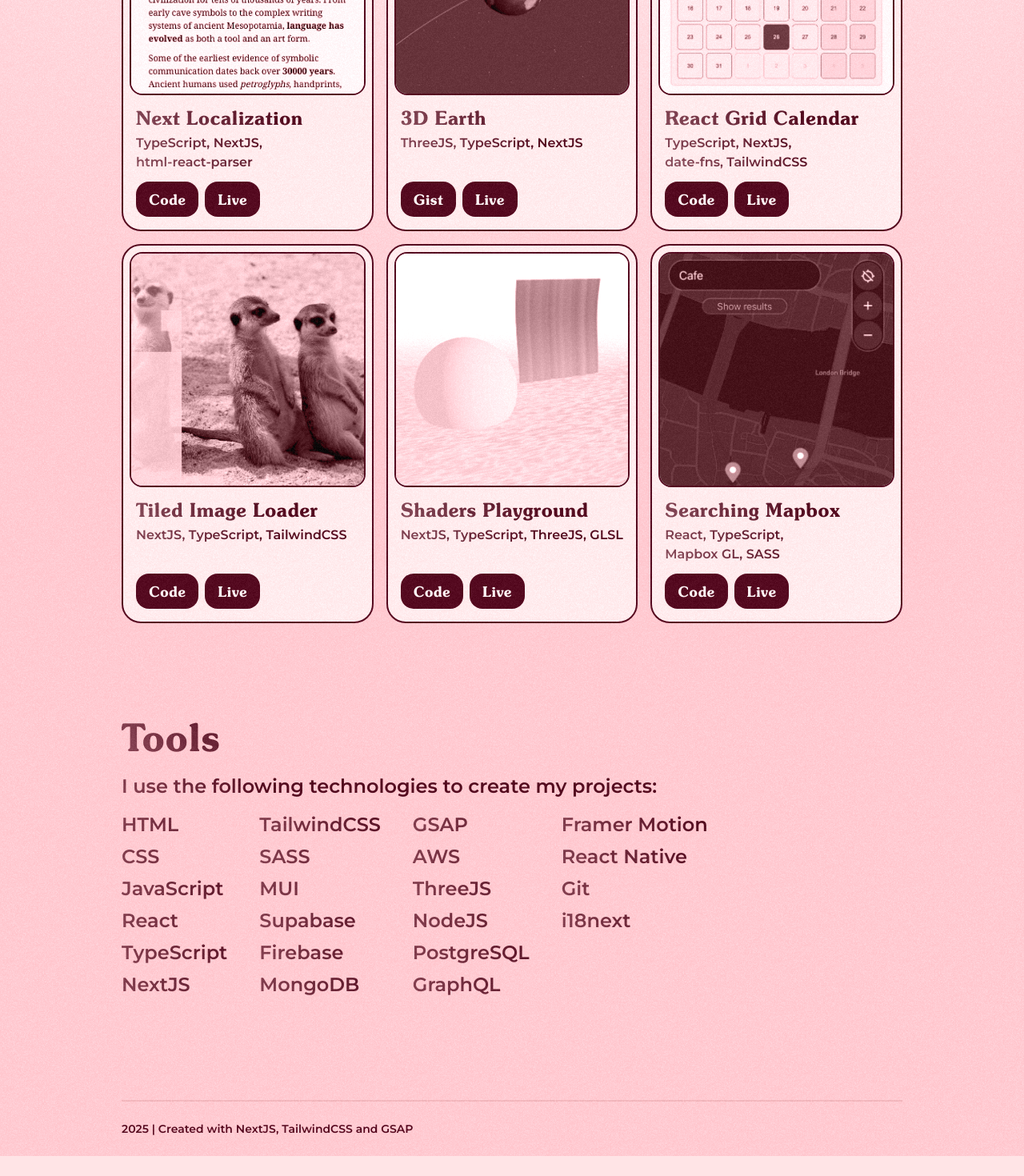
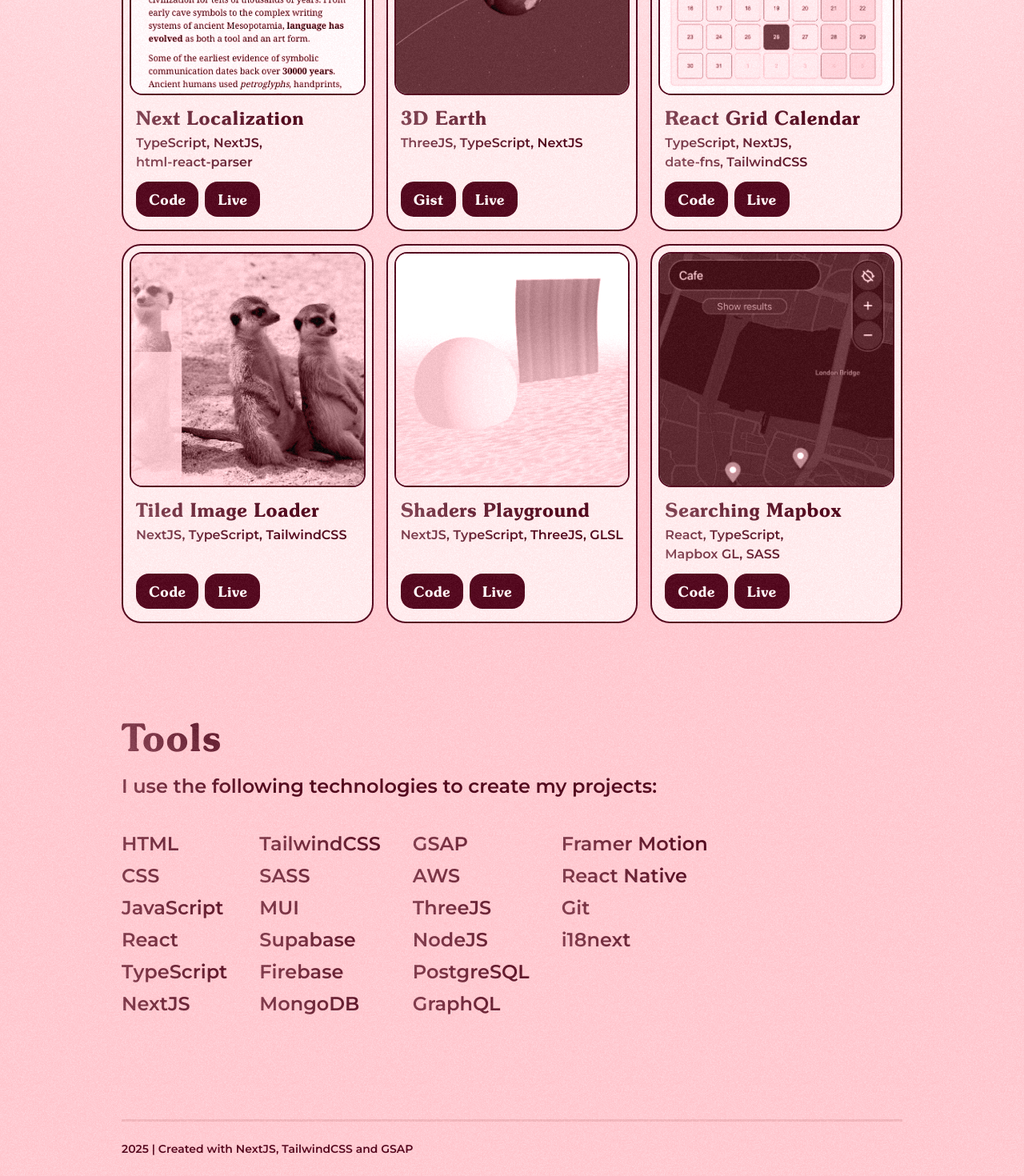
Before and after one commit to atanas-dim/portfolio-2, a Next.js app: page / in a window 1280 px wide. Shown: the part 914-2384 px from the top of the page at 80% size. Before the commit the page ends 2359 px from the top, so only its background shows below. Built offline with nearby package versions, Linux system fonts and the light colour scheme.

Commit message:
Improve breakpoints and optimise glossy gradient for small screens

```diff
--- a/next.config.ts
+++ b/next.config.ts
@@ -1,10 +1,12 @@
-import type { NextConfig } from "next";
+import type { NextConfig } from 'next'
 
 const nextConfig: NextConfig = {
-  /* config options here */
+  devIndicators: {
+    buildActivity: false,
+  },
   images: {
-    domains: ["via.placeholder.com"],
+    domains: ['via.placeholder.com'],
   },
-};
+}
 
-export default nextConfig;
+export default nextConfig
--- a/src/app/globals.css
+++ b/src/app/globals.css
@@ -1,6 +1,13 @@
 @import 'tailwindcss';
 
 @theme {
+  --breakpoint-2xs: 28rem;
+  --breakpoint-xs: 32rem;
+
+  --container-6xs: 10rem;
+  --container-5xs: 12rem;
+  --container-4xs: 14rem;
+
   --color-background: var(--background);
   --color-foreground: var(--foreground);
 
@@ -33,7 +40,7 @@ body {
 }
 
 .font-souvenir {
-  letter-spacing: 0.2px;
+  letter-spacing: 0.0125em;
 }
 
 .rotate-card-3d:hover {
@@ -44,19 +51,16 @@ body {
 }
 
 .glossy {
+  will-change: background-position;
+
   background-image: linear-gradient(
     45deg,
     rgb(76, 5, 25) 25%,
     rgba(76, 5, 25, 0.4) 25%,
-    rgb(76, 5, 25) 35%,
-    rgba(76, 5, 25, 0.4) 35%,
-    rgb(76, 5, 25) 50%,
+    rgb(76, 5, 25) 45%,
     rgb(76, 5, 25) 75%,
     rgba(76, 5, 25, 0.4) 75%,
-    rgb(76, 5, 25) 85%,
-    rgba(76, 5, 25, 0.4) 85%,
-    rgb(76, 5, 25) 100%,
-    rgba(76, 5, 25, 0.4) 100%
+    rgb(76, 5, 25) 95%
   );
 
   background-clip: text;
@@ -66,6 +70,27 @@ body {
   animation: animateGlossy 45s infinite cubic-bezier(0.63, 0.16, 0.41, 0.87);
 }
 
+@media screen and (min-width: 640px) {
+  .glossy {
+    background-size: 100vmax 100vmax;
+
+    background-image: linear-gradient(
+      45deg,
+      rgb(76, 5, 25) 25%,
+      rgba(76, 5, 25, 0.4) 25%,
+      rgb(76, 5, 25) 35%,
+      rgba(76, 5, 25, 0.4) 35%,
+      rgb(76, 5, 25) 50%,
+      rgb(76, 5, 25) 75%,
+      rgba(76, 5, 25, 0.4) 75%,
+      rgb(76, 5, 25) 85%,
+      rgba(76, 5, 25, 0.4) 85%,
+      rgb(76, 5, 25) 100%,
+      rgba(76, 5, 25, 0.4) 100%
+    );
+  }
+}
+
 @keyframes animateGlossy {
   0%,
   100% {
@@ -73,12 +98,6 @@ body {
   }
   50% {
     background-position: 100vw 0;
-  }
-}
-
-@media screen and (min-width: 640px) {
-  .glossy {
-    background-size: 100vmax 100vmax;
   }
 }
 
@@ -106,3 +125,10 @@ body {
     background-position: 60px;
   }
 }
+
+@media (prefers-reduced-motion: reduce) {
+  .glossy,
+  .grainy {
+    animation: none !important;
+  }
+}
--- a/src/app/page.tsx
+++ b/src/app/page.tsx
@@ -52,7 +52,7 @@ export default function Home() {
                     rel="noopener noreferrer"
                     className="social-link glossy text-lg whitespace-nowrap lg:text-2xl">
                     <span className="text-black">{link.emoji}</span>{' '}
-                    <span className="border-b-2 border-b-rose-950/20 transition-colors duration-500 hover:border-b-rose-950">
+                    <span className="border-b-3 border-b-rose-950/20 transition-colors duration-500 hover:border-b-rose-950">
                       {link.label}
                     </span>
                   </a>
@@ -70,7 +70,7 @@ export default function Home() {
         </section>
         <section className="flex flex-col gap-8">
           <h2 className="glossy font-souvenir text-3xl font-extrabold lg:text-5xl lg:leading-tight">Projects</h2>
-          <ul className="grid grid-cols-1 gap-4 sm:grid-cols-2 lg:grid-cols-3">
+          <ul className="2xs:grid-cols-2 grid grid-cols-1 gap-4 md:grid-cols-3">
             {PROJECTS.map((project, index) => {
               return (
                 <li
@@ -87,8 +87,8 @@ export default function Home() {
         </section>
         <section className="flex flex-col gap-4">
           <h2 className="glossy font-souvenir text-3xl font-extrabold lg:text-5xl lg:leading-tight">Tools</h2>
-          <p className="glossy text-xl lg:text-2xl">I use the following technologies to create my projects:</p>
-          <ul className="grid w-fit grid-flow-col grid-rows-12 gap-x-6 gap-y-2 sm:grid-rows-8 sm:gap-x-10 md:grid-rows-6">
+          <p className="glossy mb-6 text-xl lg:text-2xl">I use the following technologies to create my projects:</p>
+          <ul className="xs:grid-rows-8 grid w-fit grid-flow-col grid-rows-12 gap-x-6 gap-y-2 sm:gap-x-10 md:grid-rows-6">
             {TOOLS.map((tool, index) => {
               return (
                 <li key={'tool-' + index} className="tool glossy text-xl whitespace-nowrap lg:text-2xl">
@@ -101,7 +101,7 @@ export default function Home() {
       </main>
       <footer className="w-full">
         <div className="mx-auto max-w-5xl px-6">
-          <p className="border-t-2 border-t-red-950/10 py-6 text-xs text-rose-950 lg:text-sm">
+          <p className="border-t-3 border-t-red-950/10 py-6 text-xs text-rose-950 lg:text-sm">
             {new Date().getFullYear()} | Created with NextJS, TailwindCSS and GSAP
           </p>
         </div>
@@ -139,9 +139,9 @@ const Card: FC<CardProps> = ({ project }) => {
         className="absolute inset-0 top-10 scale-60 rounded-3xl bg-rose-950/50 opacity-0 blur-xl transition-all duration-300 ease-linear group-hover:scale-100 group-hover:opacity-100"
       />
       <div
-        className="relative flex flex-col gap-1 rounded-3xl border-2 border-rose-950 bg-rose-100 p-2 group-hover:bg-rose-50"
+        className="@container relative flex size-full flex-col gap-1 rounded-3xl border-2 border-rose-950 bg-rose-100 p-2 group-hover:bg-rose-50"
         onPointerEnter={handlePointerEnter}>
-        <div className="relative flex aspect-square w-full items-center justify-center overflow-hidden rounded-2xl border-2 border-rose-950">
+        <div className="relative flex aspect-square w-full shrink-0 items-center justify-center overflow-hidden rounded-2xl border-2 border-rose-950">
           <Image
             src={project.image}
             alt=""
@@ -152,10 +152,10 @@ const Card: FC<CardProps> = ({ project }) => {
           />
           <span className="absolute inset-0 bg-rose-200 mix-blend-color" />
         </div>
-        <div className="flex flex-col p-2">
-          <span className="glossy font-souvenir mb-1 text-2xl font-extrabold">{project.title}</span>
-          <span className="glossy mb-3 h-12 text-base">{project.technologies}</span>
-          <div className="flex gap-2">
+        <div className="flex h-full flex-col p-2">
+          <span className="glossy font-souvenir mb-1 text-xl font-extrabold @2xs:text-2xl">{project.title}</span>
+          <span className="glossy mb-3 h-12 text-sm @2xs:text-base">{project.technologies}</span>
+          <div className="mt-auto flex gap-2">
             {project.links.map((link, index) => {
               return (
                 <a
```
